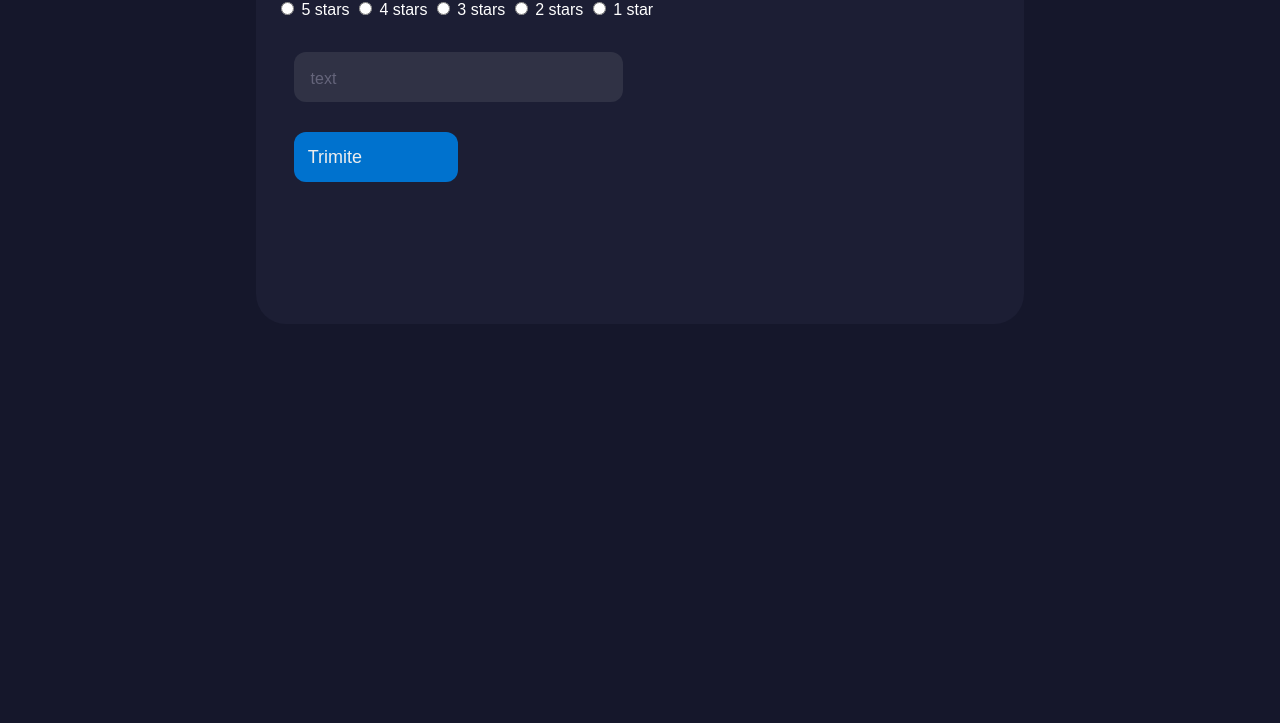
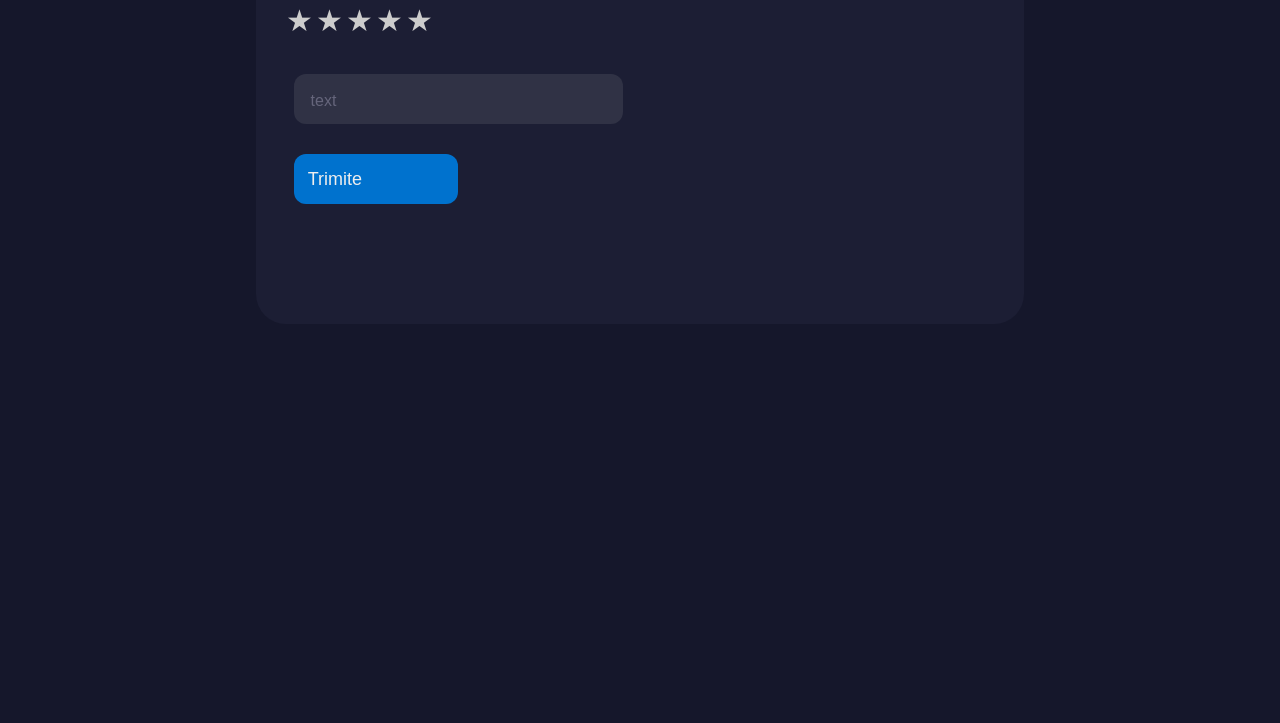
Before and after one commit to eduard736/TLN_website, a plain HTML site: page review.html in a window 1280 px wide. Shown: the part 144-867 px from the top of the page. Drawn offline with Linux system fonts and the light colour scheme.

Commit message:
Update styles.css

```diff
--- a/styles.css
+++ b/styles.css
@@ -8,7 +8,8 @@ body {
   color: #ffffff;
   background-color: #15172b;
 }
-#header{
+
+#header {
 background-color: #0072CE;
 height: 6%;
 font-size: 150%;
@@ -25,24 +26,22 @@ width: 60%;
 margin: auto;
 margin-top: 20px;
 border-radius: 30px;
-
 }
 
 .title {
 color: #eee;
 font-family: sans-serif;
 font-size: 36px;
-font-weight: 600;
+font-weight: 500;
 margin-left: 2.5%;
 }
 
 .input-container {
 height: 50px;
 position: relative;
-
 }
 
-.containers{
+.containers {
 align-self: center;
 float: left;
 clear: none;
@@ -55,21 +54,18 @@ margin-top: 30px;
 width: 100%;
 }
 
-.containers div{
+.containers div {
 float: left;
 clear: none;
-
 }
 
-.container1{
+.container1 {
 width: 47.5%;
-height: 300px;
 }
 
-.container2{
+.container2 {
 margin-left: 5%;
 width: 47.5%;
-height: 240px;
 }
 
 .input {
@@ -135,31 +131,73 @@ left: 5%;
 text-align: left;
 width: 50%;
 }
-.submit span{
+.submit span {
 margin-left: 5%;
 }
 
-.submit:hover{
+.submit:hover {
 background-color: #3990d6a3;
 }
 
-#div2{
+#div2 {
 height: 100%;
 }
-#header a{
+
+#header a {
   color:white;
 }
+
 ul {
   list-style-type: none;
   margin: 0;
   padding: 0;
+  height: 100%;
 }
+
 li {
   display: inline;
 }
-li:nth-child(even){
+
+li:nth-child(even) {
 padding-right: 2%;
 }
-li:nth-child(5){
-  padding-right: 2%;
-  }
+
+li:nth-child(5) {
+padding-right: 2%;
+}
+
+.rate {
+  float: left;
+  height: 46px;
+  padding: 0 10px;
+}
+.rate:not(:checked) > input {
+  position:absolute;
+  top:-9999px;
+}
+.rate:not(:checked) > label {
+  float:right;
+  width:1em;
+  overflow:hidden;
+  white-space:nowrap;
+  cursor:pointer;
+  font-size:30px;
+  color:#ccc;
+}
+.rate:not(:checked) > label:before {
+  content: '★ ';
+}
+.rate > input:checked ~ label {
+  color: #ffc700;
+}
+.rate:not(:checked) > label:hover,
+.rate:not(:checked) > label:hover ~ label {
+  color: #deb217;
+}
+.rate > input:checked + label:hover,
+.rate > input:checked + label:hover ~ label,
+.rate > input:checked ~ label:hover,
+.rate > input:checked ~ label:hover ~ label,
+.rate > label:hover ~ input:checked ~ label {
+  color: #c59b08;
+}
```
